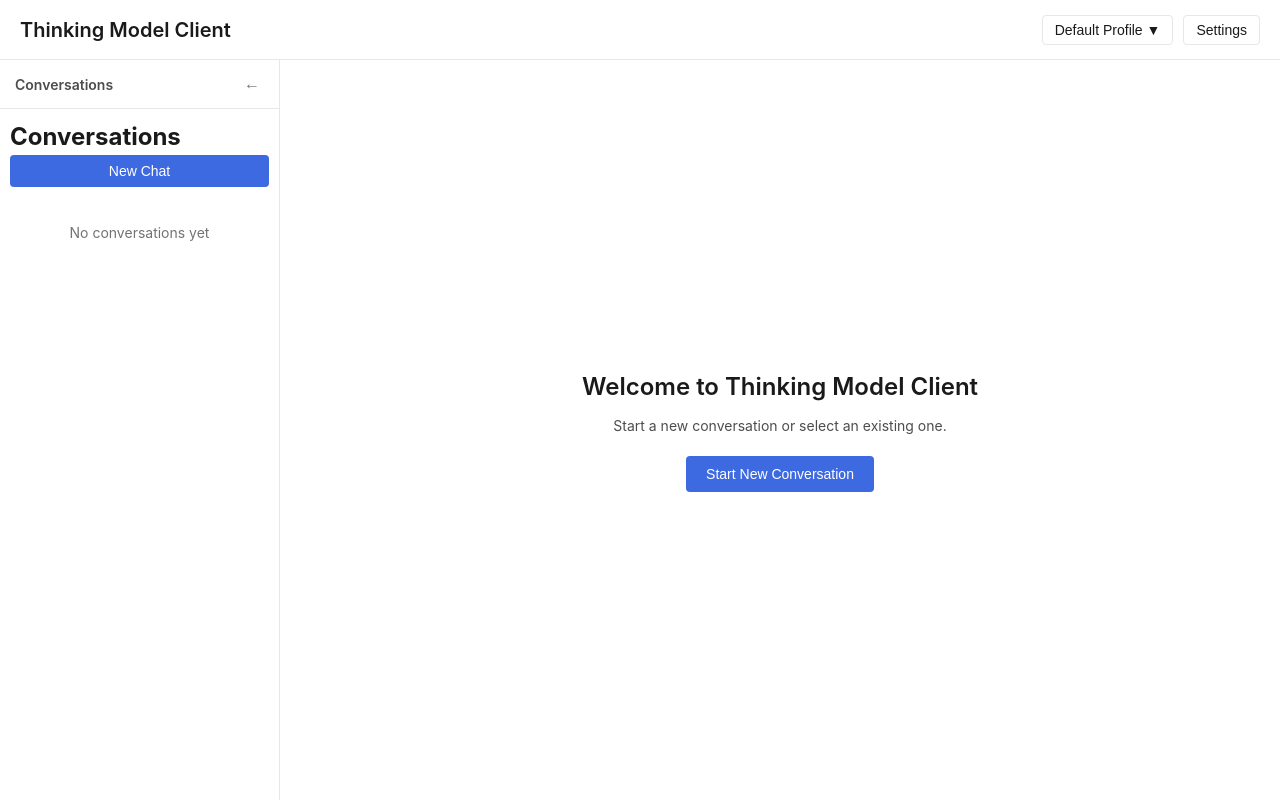
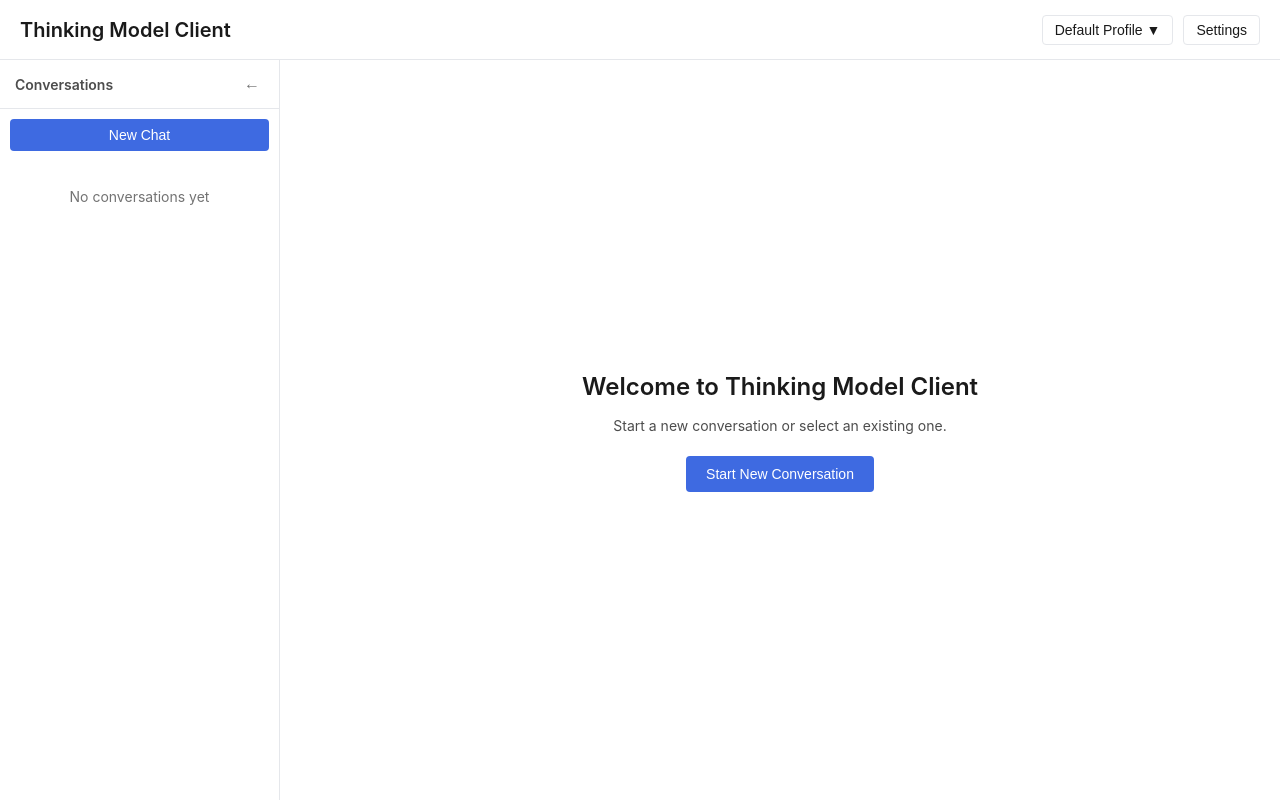
Before and after one commit to tao12345666333/thinking-model-client, a React (Vite) app: page / in a window 1280 px wide. Built offline with nearby package versions, Linux system fonts and the light colour scheme.

Commit message:
refactor: remove unnecessary header from ChatList component

```diff
--- a/src/components/ChatList.jsx
+++ b/src/components/ChatList.jsx
@@ -3,7 +3,6 @@ import React from 'react';
 function ChatList({ chats, currentChat, onSelectChat, onDeleteChat, onCreateNewChat, collapsed }) {
   return (
     <div className="chat-list">
-      <h2>Conversations</h2>
       <button className="new-chat" onClick={onCreateNewChat}>
         New Chat
       </button>
```
